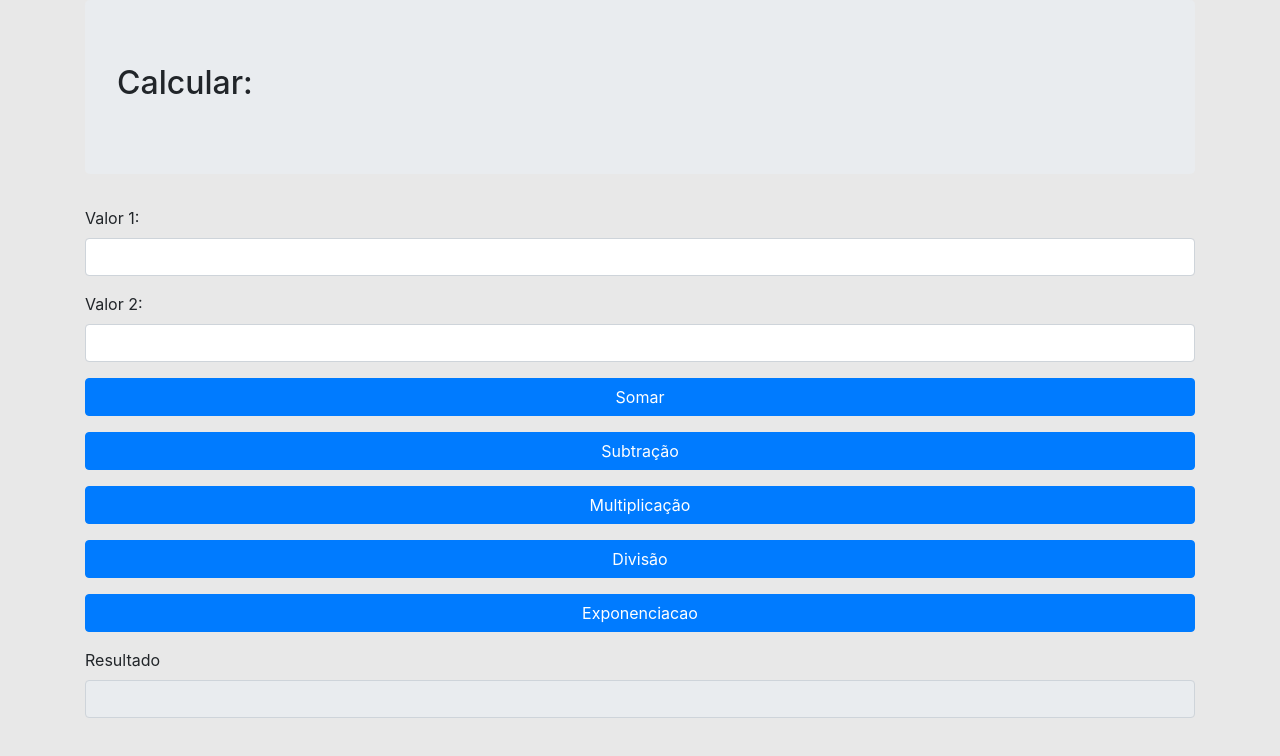
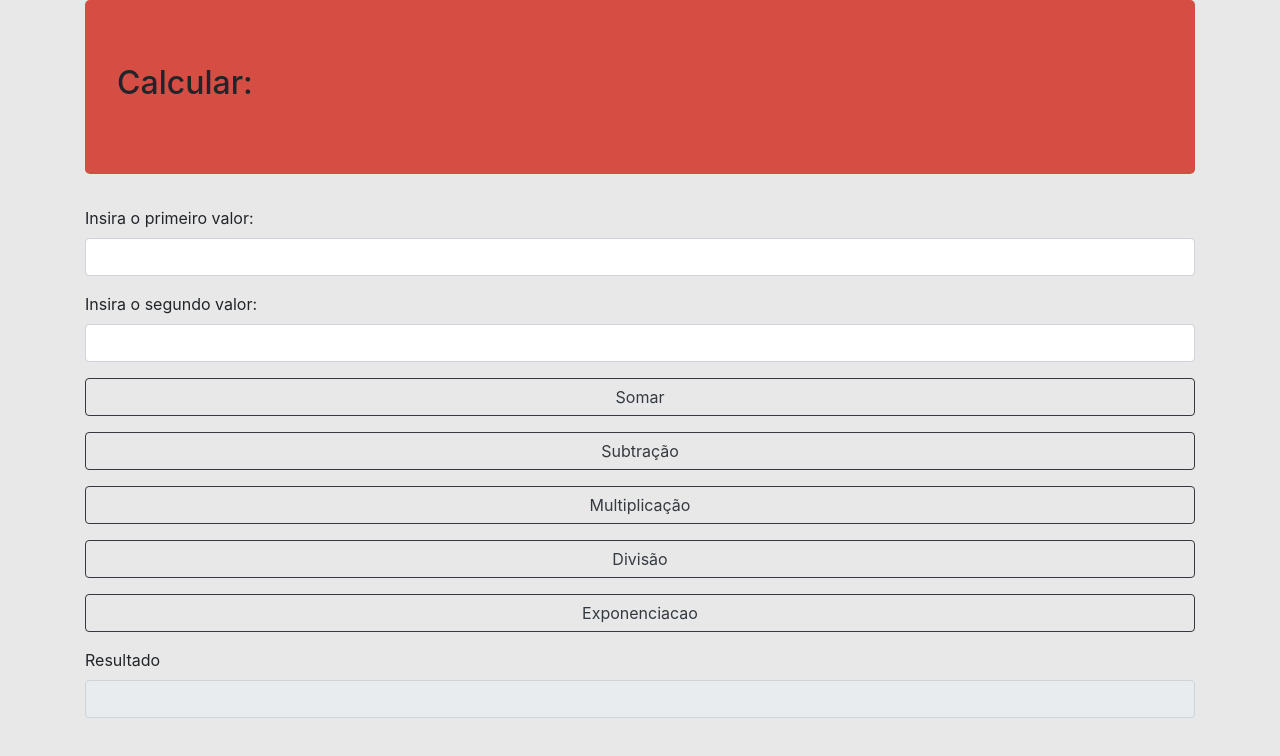
Before and after one commit to Chow0828/Calculadora, a website: page www/index.html in a window 1280 px wide. Drawn offline with nearby package versions, Linux system fonts and the light colour scheme.

Commit message:
Update index.html

```diff
--- a/www/index.html
+++ b/www/index.html
@@ -21,7 +21,7 @@
   <div class="container">
     <div class="row">
       <div class="col-12">
-        <div class="jumbotron">
+        <div class="jumbotron" id="calcular">
             <h2>Calcular:</h2>
         </div>
       </div>
@@ -29,7 +29,7 @@
     <div class="row">
 	    <div class="col-12">
         <div class="form-group">
-          <label for="">Valor 1:</label>
+          <label for="">Insira o primeiro valor:</label>
           <input type="number" class="form-control" id="valor1">
         </div>
       </div>
@@ -37,7 +37,7 @@
     <div class="row">
 	    <div class="col-12">
         <div class="form-group">
-          <label for="">Valor 2:</label>
+          <label for="">Insira o segundo valor:</label>
           <input type="number" class="form-control" id="valor2">
         </div>
       </div>
@@ -45,35 +45,35 @@
      <div class="row">
 	    <div class="col-12">
         <div class="form-group">
-          <button class="btn btn-primary btn-block" id="somar">Somar</button>
+          <button class="btn btn-outline-dark btn-block" id="somar">Somar</button>
         </div>
       </div>
     </div>
     <div class="row">
 	    <div class="col-12">
         <div class="form-group">
-          <button class="btn btn-primary btn-block" id="subtracao">Subtração</button>
+          <button class="btn btn-outline-dark btn-block" id="subtracao">Subtração</button>
         </div>
       </div>
     </div>
     <div class="row">
 	    <div class="col-12">
         <div class="form-group">
-          <button class="btn btn-primary btn-block" id="multiplicacao">Multiplicação</button>
+          <button class="btn btn-outline-dark btn-block" id="multiplicacao">Multiplicação</button>
         </div>
       </div>
     </div>
     <div class="row">
 	    <div class="col-12">
         <div class="form-group">
-          <button class="btn btn-primary btn-block" id="divisao">Divisão</button>
+          <button class="btn btn-outline-dark btn-block" id="divisao">Divisão</button>
         </div>
       </div>
     </div>
      <div class="row">
 	    <div class="col-12">
         <div class="form-group">
-          <button class="btn btn-primary btn-block" id="exponenciacao">Exponenciacao</button>
+          <button class="btn btn-outline-dark btn-block" id="exponenciacao">Exponenciacao</button>
         </div>
       </div>
     </div>
```
